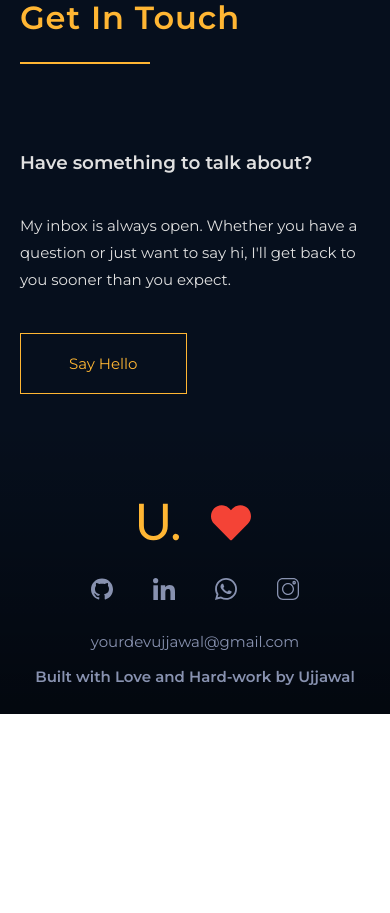
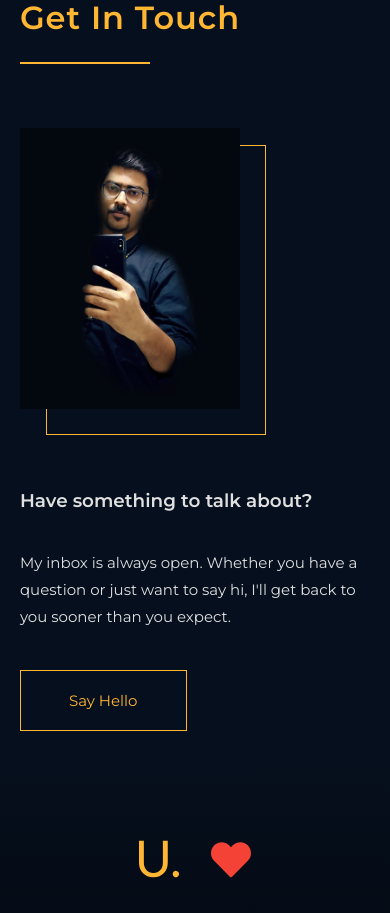
Before and after one commit to yourdevujjawal/portfolio-v1, a React (Create React App) app: page / in a window 390 px wide. Shown: the part 5120-6033 px from the top of the page. Before the commit the page ends 5834 px from the top, so only its background shows below. Built offline with nearby package versions, Linux system fonts and the light colour scheme.

Commit message:
Contact added

```diff
--- a/src/styles/_contact.scss
+++ b/src/styles/_contact.scss
@@ -4,11 +4,13 @@
 
   @media (max-width: 991px) {
     flex-direction: column;
+    align-items: flex-start;
   }
 
   .portrait {
     @media (max-width: 991px) {
-      display: none;
+      // display: none;
+      margin-bottom: 3rem;
     }
   }
 }
```
